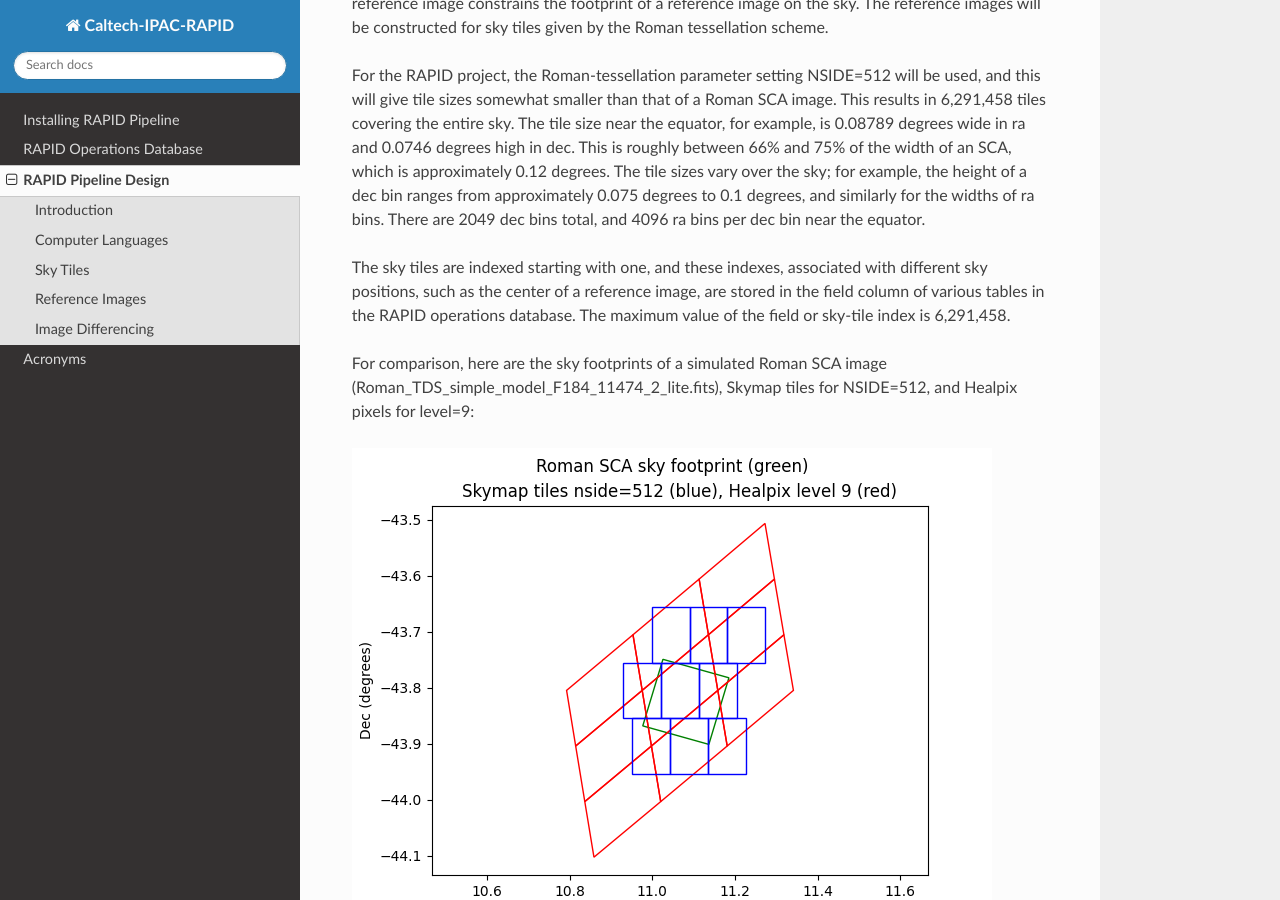
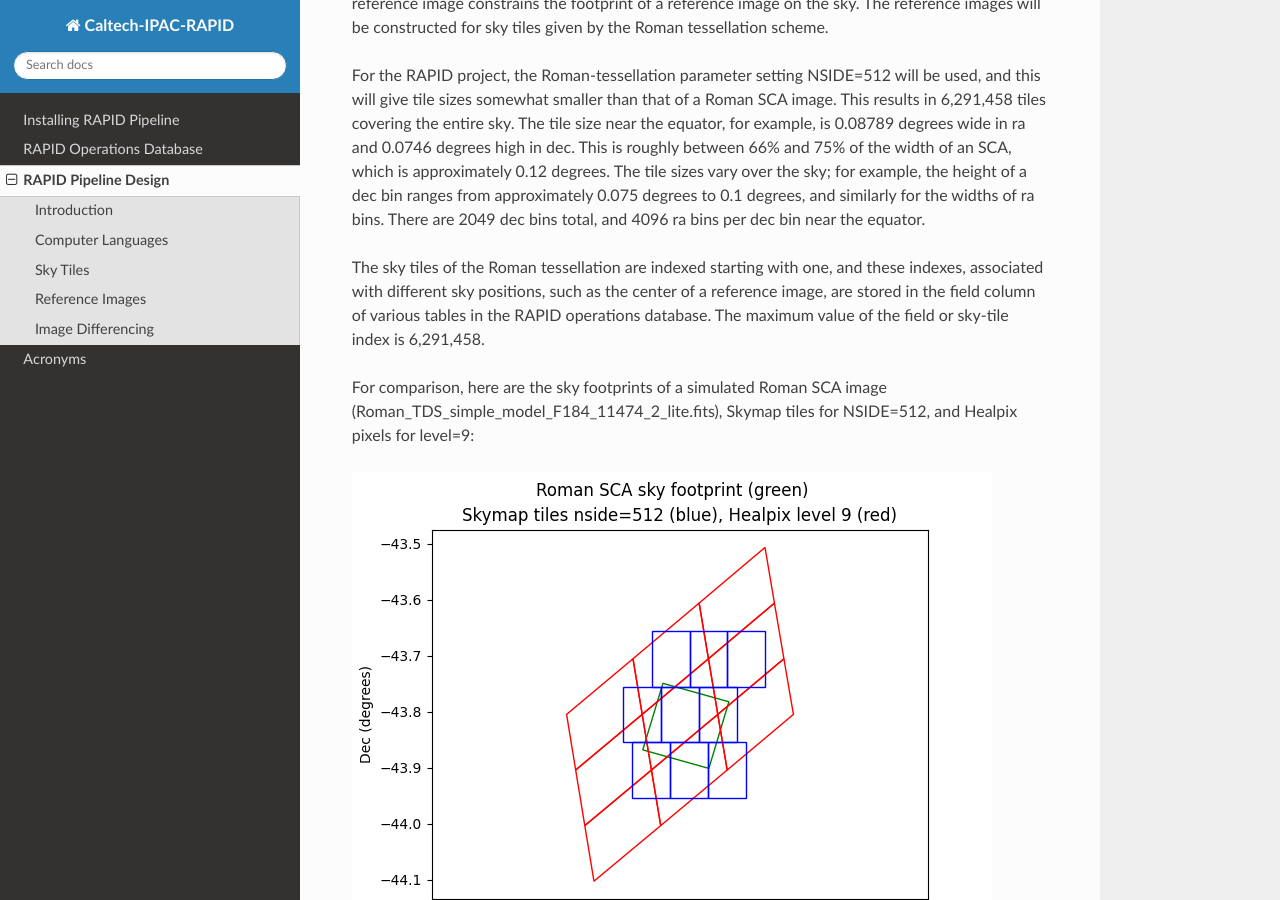
Before and after one commit to Caltech-IPAC/rapid, a Sphinx documentation site: the page built from docs/source/pl/pl.rst, in a window 1280 px wide and 900 px high, scrolled down 3421 px. Built offline with Sphinx 7.4.7 and the Read the Docs theme 2.0.0, drawn with Linux system fonts in a browser that asks for light colours; some of the changed text lies outside the part shown.

Commit message:
Fixed typo.

```diff
--- a/docs/source/pl/pl.rst
+++ b/docs/source/pl/pl.rst
@@ -113,7 +113,8 @@ width of an SCA, which is approximately 0.12 degrees.  The tile sizes vary over
 from approximately 0.075 degrees to 0.1 degrees, and similarly for the widths of ra bins.  There are 2049 dec bins total, and 4096 ra
 bins per dec bin near the equator.
 
-The sky tiles are indexed starting with one, and these indexes, associated with different sky positions, such as the center of a reference image,
+The sky tiles of the Roman tessellation are indexed starting with one, and these indexes,
+associated with different sky positions, such as the center of a reference image,
 are stored in the field column of various tables in the RAPID operations database.
 The maximum value of the field or sky-tile index is 6,291,458.
 
```
Also changed, not shown: other parts of docs/source/pl/pl.rst (+1 -1 lines).
